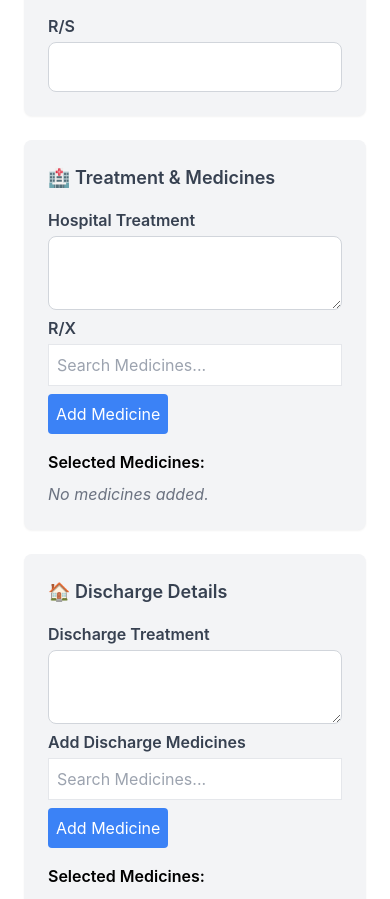
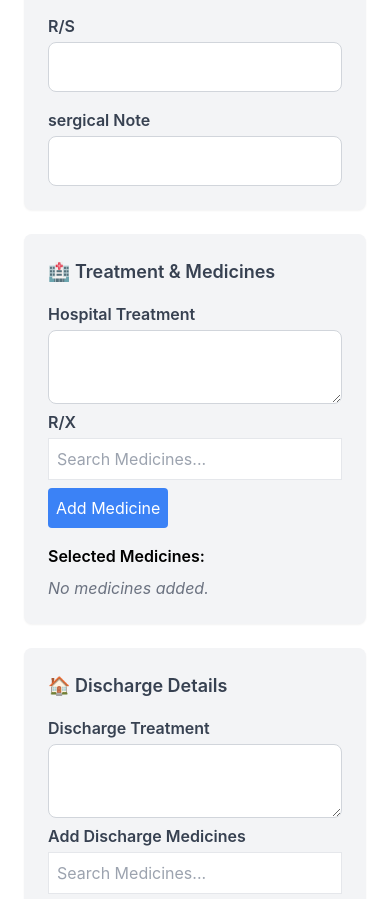
Before and after one commit to vaghelajay2002/kalavati_frontend, a React (Create React App) app: page /add-patient in a window 390 px wide. Shown: the part 1364-2263 px from the top of the page. Built offline with nearby package versions, Linux system fonts and the light colour scheme; sample sign-in values are in the browser's storage.

Commit message:
filter by mobile no

```diff
--- a/src/AddEditPatient.js
+++ b/src/AddEditPatient.js
@@ -17,6 +17,7 @@ function AddPatient() {
     bp: "",
     pulse: "",
     spo2: "",
+    sn:"",
     rs:"",
     temperature: "",
     hospital_treatment: "",
@@ -229,6 +230,10 @@ discharge_medicines: selectedDischargeMedicines.map(med => med.id),
               <label className="form-label">R/S</label>
               <input type="text" name="rs" value={patient.rs} onChange={handleInputChange} className="form-input" />
             </div>
+            <div>
+              <label className="form-label">sergical Note</label>
+              <input type="text" name="sn" value={patient.sn} onChange={handleInputChange} className="form-input" />
+            </div>
           </div>
         </div>
 
--- a/src/Bill.js
+++ b/src/Bill.js
@@ -84,7 +84,6 @@ function Bill() {
             </div>
             <div className="text-right">
               <h2 className="text-xl font-bold">HOSPITAL <br />
-                BILL <br />
                 INVOICE</h2>
               <p className="text-sm mt-2">{new Date().toLocaleDateString()}</p>
             </div>
--- a/src/Dashboard.js
+++ b/src/Dashboard.js
@@ -37,7 +37,8 @@ function Dashboard() {
   }
 
   const filteredPatients = patients.filter((patient) =>
-    patient.case_no.toString().toLowerCase().includes(searchQuery.toLowerCase())
+    patient.case_no.toString().toLowerCase().includes(searchQuery.toLowerCase()) ||
+    patient.mobile?.toString().toLowerCase().includes(searchQuery.toLowerCase())
   );
 
   return (
--- a/src/Prescription.js
+++ b/src/Prescription.js
@@ -93,6 +93,7 @@ function Prescription() {
             <div><strong>Pulse:</strong> {patient.pulse || "N/A"} bpm </div>
             <div><strong>BP:</strong> {patient.bp || "N/A"} mmg </div>
             <div><strong>R/S:</strong> {patient.rs || "N/A"} </div>
+            <div><strong>S/N:</strong> {patient.sn || "N/A"} </div>
           </div>
 
           {/* RX Section */}
--- a/src/index.css
+++ b/src/index.css
@@ -16,7 +16,7 @@
 
 @media print {
   .print-margin-top {
-    margin-top: 20vh;
+    margin-top: 15vh;
   }
 }
 
```
